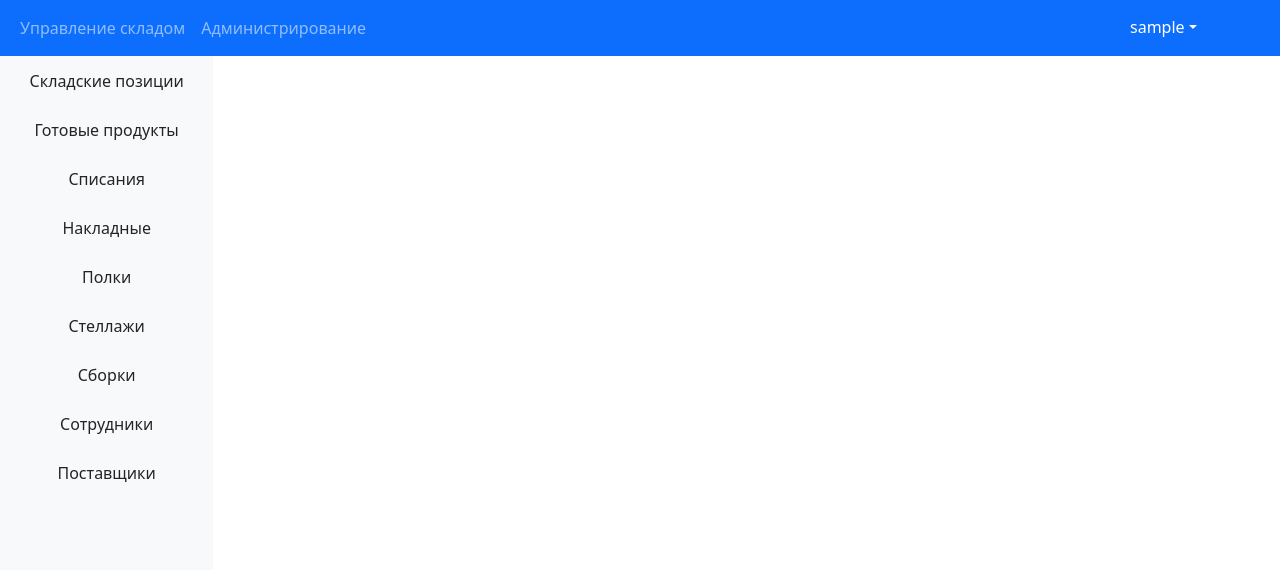
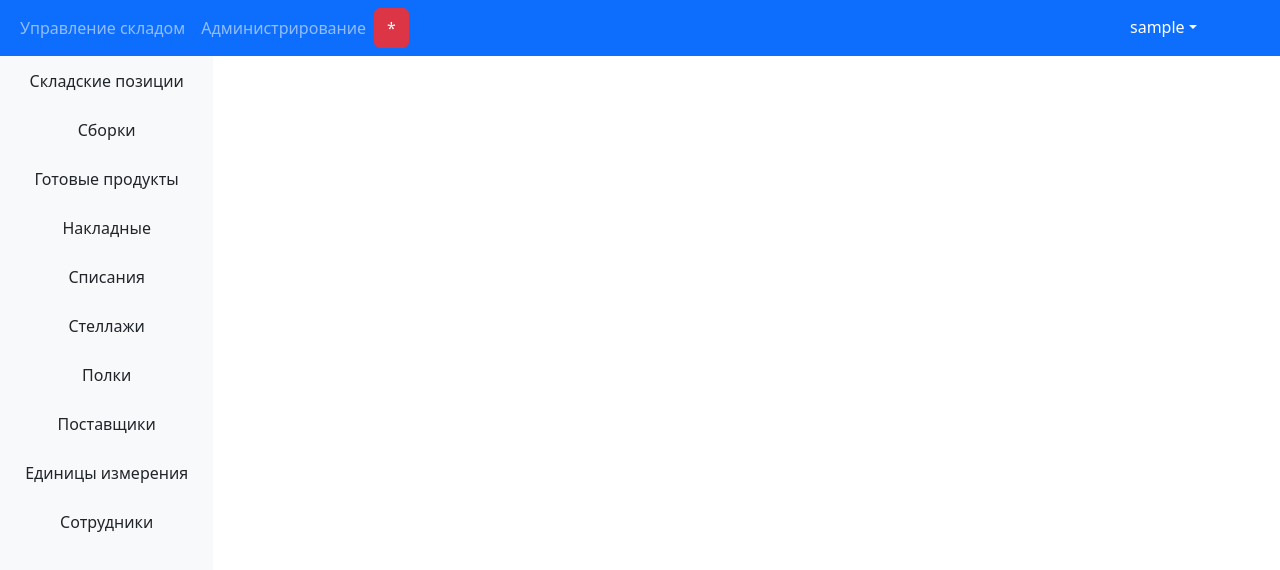
Before and after one commit to BesunovID/AlterStorage, a React (Create React App) app: page /storage in a window 1280 px wide. Shown: the top 570 px of the page. Built offline with nearby package versions, Linux system fonts and the light colour scheme; sample sign-in values are in the browser's storage.

Commit message:
change alerts, main menu

```diff
--- a/src/components/Layout/Header.tsx
+++ b/src/components/Layout/Header.tsx
@@ -9,6 +9,7 @@ export function Header() {
     const navigate = useNavigate();
     const username = useAppSelector(state => state.auth.username);
     const userRole = useAppSelector(state => state.users.myProfile.role);
+    const alerts = useAppSelector(state => state.alerts.alerts);
     const [show, setShow] = useState(false);
 
     return(
@@ -31,6 +32,7 @@ export function Header() {
                     </Offcanvas>
                     <Nav.Link href='/storage' className="d-none d-sm-block ms-10">Управление складом</Nav.Link>
                     {userRole === 'admin' && <Nav.Link href='/admin' className="d-none d-sm-block ms-10">Администрирование</Nav.Link>}
+                    <Button className="d-none d-sm-block me-0" variant="danger" onClick={() => console.log(alerts.map((alert) => alert.message))}> * </Button>
                     <Dropdown id='dropdown-profile' className="d-none d-sm-block col-sm-2 ms-auto">
                         <Dropdown.Toggle>{username}</Dropdown.Toggle>
                         <Dropdown.Menu>
--- a/src/components/Workspace/MainMenu.tsx
+++ b/src/components/Workspace/MainMenu.tsx
@@ -8,9 +8,9 @@ import style from "../../styles/Workspace/MainMenu.module.scss"
 export function MainMenu() {
     const dispatch = useAppDispatch();
     const loading = useAppSelector(state => state.tables.loading);
-    const [selectBtn, setButton] = useState(urlList.main);
+    const [selectBtn, setButton] = useState('');
 
-    const handleChooseTable = (link: urlList) => {
+    const handleChooseTable = (link: string) => {
         setButton(link);
         dispatch(showProductsTable(link));
     }
@@ -18,29 +18,29 @@ export function MainMenu() {
         <>
             <div className='main-manu d-sm-block d-none col-sm-3 col-md-2 p-0 bg-light' style={{height: 'calc(100vh - 58px)'}}>
                 <ToggleButtonGroup name='tables-btn-choose' className='w-100 pt-2 border-none' type='radio' defaultValue={selectBtn} onChange={handleChooseTable} vertical>
-                    <ToggleButton id="main-btn-1" value={urlList.storage_positions} disabled={loading} variant={selectBtn === 'storage_positions' ? "primary" : 'outline-dark'} className={style.button}>Складские позиции</ToggleButton>
-                    <ToggleButton id="main-btn-2" value={urlList.finished_product} disabled={loading} variant={selectBtn === 'finished_product' ? "primary" : 'outline-dark'} className={style.button}>Готовые продукты</ToggleButton>
-                    <ToggleButton id="main-btn-3" value={urlList.write_down} disabled={loading} variant={selectBtn === 'write_down' ? "primary" : 'outline-dark'} className={style.button}>Списания</ToggleButton>
-                    <ToggleButton id="main-btn-4" value={urlList.invoice_number} disabled={loading} variant={selectBtn === 'invoice_number' ? "primary" : 'outline-dark'} className={style.button}>Накладные</ToggleButton>
-                    <ToggleButton id="main-btn-5" value={urlList.shelf} disabled={loading} variant={selectBtn === 'shelf' ? "primary" : 'outline-dark'} className={style.button}>Полки</ToggleButton>
-                    <ToggleButton id="main-btn-6" value={urlList.rack} disabled={loading} variant={selectBtn === 'rack' ? "primary" : 'outline-dark'} className={style.button}>Стеллажи</ToggleButton>
-                    <ToggleButton id="main-btn-7" value={urlList.assemblings} disabled={loading} variant={selectBtn === 'assemblings' ? "primary" : 'outline-dark'} className={style.button}>Сборки</ToggleButton>
-                    <ToggleButton id="main-btn-8" value={urlList.FIO_emploeey} disabled={loading} variant={selectBtn === 'FIO_emploeey' ? "primary" : 'outline-dark'} className={style.button}>Сотрудники</ToggleButton>
-                    <ToggleButton id="main-btn-9" value={urlList.provider} disabled={loading} variant={selectBtn === 'provider' ? "primary" : 'outline-dark'} className={style.button}>Поставщики</ToggleButton>
+                    {Object.entries(urlList).map(([url, table], index) =>
+                        url !== 'main' &&
+                        <ToggleButton
+                            key={index}
+                            id={`main-table-${index}`}
+                            value={url}
+                            disabled={loading}
+                            variant={selectBtn === url ? "primary" : 'outline-dark'}
+                            className={style.button}
+                        >
+                            {table}
+                        </ToggleButton>
+                    )}
+
                 </ToggleButtonGroup>
             </div>
             <div className="d-sm-none d-block p-2">
                 <Form.Select onChange={(value) => handleChooseTable(value.target.value as urlList)} aria-label="Default select example">
                     <option value={urlList.main}>Выберите таблицу...</option>
-                    <option value={urlList.storage_positions}>Складские позиции</option>
-                    <option value={urlList.finished_product}>Готовые продукты</option>
-                    <option value={urlList.write_down}>Списания</option>
-                    <option value={urlList.invoice_number}>Накладные</option>
-                    <option value={urlList.shelf}>Полки</option>
-                    <option value={urlList.rack}>Стеллажи</option>
-                    <option value={urlList.assemblings}>Сборки</option>
-                    <option value={urlList.FIO_emploeey}>Сотрудники</option>
-                    <option value={urlList.provider}>Поставщики</option>
+                    {Object.entries(urlList).map(([url, table], index) =>
+                        url !== 'main' &&
+                        <option key={index} value={url}>{table}</option>
+                    )}
                 </Form.Select>
             </div>
         </>
--- a/src/components/Workspace/Modal/ModalForm/SelectableField.tsx
+++ b/src/components/Workspace/Modal/ModalForm/SelectableField.tsx
@@ -31,10 +31,11 @@ export function SelectableField(props: any) {
           as={CustomToggle}
           isEdit={isEdit}
           error={!!errors[name] && !!errors[name][index] && errors[name][index]}>
-            {value.selectData?.find((el: any) => el.id.toString() === formikValue)
+            {
+            value.selectData?.find((el: any) => el.id.toString() === formikValue)
             ? (value.selectData?.find((el: any) => el.id.toString() === formikValue) as any)[`${value.valueFrom}`]
             : ''
-          }
+            }
           </DropdownToggle>
           <Dropdown.Menu as={CustomMenu} style={{maxWidth: '420px'}} loading={loading}>
             {value.selectData?.map((el: Object) => {
--- a/src/components/Workspace/Modal/ModalForm/index.tsx
+++ b/src/components/Workspace/Modal/ModalForm/index.tsx
@@ -2,7 +2,7 @@ import axios from "axios";
 import { useState, useEffect } from "react";
 import { Accordion, Button, Form } from "react-bootstrap";
 import { useAppDispatch, useAppSelector } from "../../../../hooks/redux";
-import { BaseElement, urlList } from "../../../../models/models";
+import { BaseElement, BaseField, urlList } from "../../../../models/models";
 import { createElement, updateElement } from "../../../../store/actions/tableActions";
 import { SelectableField } from "./SelectableField";
 import { SubdataField } from "./SubdataField";
@@ -15,7 +15,7 @@ export function ModalForm(props: any) {
     const { Formik } = formik;
 
     const element: BaseElement = props.element;
-    const table: urlList = props.table;
+    const table: string = props.table;
     const userRole = useAppSelector(state => state.users.myProfile.role);
 
     const [loading, setLoading] = useState(!props.isOpen ? false : true);
@@ -203,12 +203,12 @@ export function ModalForm(props: any) {
         {({ handleSubmit, handleChange, setFieldValue, values, errors }) => (
         <Form noValidate onSubmit={handleSubmit} className={props.isCreate && "rounded p-2 my-2"} style={props.isCreate && {backgroundColor: '#458b7460'}}>
             <Accordion>
-            {Object.entries(newElement).map(([key, value]) => {
+            {Object.entries(newElement).map(([key, value]: [string, BaseField], index) => {
                 if (value.visable && value.childrens === undefined && value.subject === props.subject) {
                     if (value.selectable)
                         return(
                         <SelectableField
-                            key={`${key} ${props.isCreate}`}
+                            key={index}
                             name={key}
                             value={value}
                             index={0}
@@ -220,7 +220,7 @@ export function ModalForm(props: any) {
                             loading={loading}
                         />)
                     else return(
-                        <Form.Group key={`${key}`}>
+                        <Form.Group key={index}>
                             <Form.Label className="mt-1">{value.key}</Form.Label>
                             <Form.Control
                                 name={`${key}[0]`}
@@ -245,7 +245,7 @@ export function ModalForm(props: any) {
                         <>
                             {arr.map((_, index) =>
                                 <SubdataField
-                                    key={`${key} ${index}`}
+                                    key={index}
                                     name={key}
                                     value={value}
                                     formikValue={values}
@@ -261,6 +261,7 @@ export function ModalForm(props: any) {
                             )}
                             {isEdit &&
                             <Button
+                            key={index}
                             className='d-block mt-3 mx-auto'
                             onClick={() => {handleAddField(key, values)}}
                             >
--- a/src/components/Workspace/TableData.tsx
+++ b/src/components/Workspace/TableData.tsx
@@ -43,9 +43,9 @@ export function TableData() {
         }
     }
 
-    const handleDeleteElement = (id: string) => {
+    const handleDeleteElement = (element: BaseElement) => {
         const accept = window.confirm('Вы уверены что хотите удалить этот элемент?');
-        accept && dispatch(deleteElement(id, currentTable));
+        accept && dispatch(deleteElement(element, currentTable));
     }
 
     useEffect(() => {
@@ -90,7 +90,7 @@ export function TableData() {
                         {searchData.map((e: BaseElement) => (
                             <tr key={`${e['id'].value[0]}`}>
                                 {userRole !== 'user' && <td style={{maxWidth: '40px'}}>
-                                    <Button variant='danger' key={e['id'].value[0]} onClick={() => handleDeleteElement(e['id'].value[0])} style={{width: '30px', height: '30px', padding: '0'}}>X</Button>
+                                    <Button variant='danger' key={e['id'].value[0]} onClick={() => handleDeleteElement(e)} style={{width: '30px', height: '30px', padding: '0'}}>X</Button>
                                 </td>}
                                 {Object.entries(e).map(([keys, val]) => (
                                     (e[keys].childrens === undefined) && (keys !== 'id_2') && (keys !== 'number_invoice_2') && (keys !== 'storage_position_2') &&
--- a/src/models/models.ts
+++ b/src/models/models.ts
@@ -23,6 +23,7 @@ export type BaseField = {
     value: Array<string>
     visableValue?: Array<string>
     type: string
+    main?: boolean
     required: boolean
     childrens?: Array<string>
     count?: number
@@ -44,6 +45,7 @@ type ListOfTables = {
         [table: string]: BaseElement
     }
     get: Function
+    mainField: Function
 }
 
 export const defaultElementOfTable: ListOfTables = {
@@ -62,6 +64,7 @@ export const defaultElementOfTable: ListOfTables = {
                 required: true,
                 visable: true,
                 type: 'text',
+                main: true,
                 minLength: 1,
                 maxLength: 255,
             },
@@ -71,6 +74,7 @@ export const defaultElementOfTable: ListOfTables = {
                 type: 'text',
                 required: true,
                 visable: true,
+                main: true,
                 minLength: 1,
                 maxLength: 255,
             },
@@ -80,6 +84,7 @@ export const defaultElementOfTable: ListOfTables = {
                 type: 'text',
                 required: false,
                 visable: true,
+                main: true,
                 minLength: 0,
                 maxLength: 255,
             },
@@ -124,6 +129,7 @@ export const defaultElementOfTable: ListOfTables = {
                 value: [''],
                 visableValue: [''],
                 type: 'number',
+                main: true,
                 required: true,
                 visable: true,
                 selectable: 'finished_product',
@@ -152,6 +158,7 @@ export const defaultElementOfTable: ListOfTables = {
                 key: 'Наименование',
                 value: [''],
                 type: 'text',
+                main: true,
                 required: true,
                 visable: true,
                 minLength: 1,
@@ -179,6 +186,7 @@ export const defaultElementOfTable: ListOfTables = {
                 key: 'Номер накладной',
                 value: [''],
                 type: 'text',
+                main: true,
                 required: true,
                 visable: true,
                 minLength: 1,
@@ -308,6 +316,7 @@ export const defaultElementOfTable: ListOfTables = {
                 key: 'Наименование',
                 value: [''],
                 type: 'text',
+                main: true,
                 required: true,
                 visable: true,
                 minLength: 1,
@@ -362,6 +371,7 @@ export const defaultElementOfTable: ListOfTables = {
                 key: 'Номер',
                 value: [''],
                 type: 'text',
+                main: true,
                 required: true,
                 visable: true,
                 minLength: 1,
@@ -380,6 +390,7 @@ export const defaultElementOfTable: ListOfTables = {
                 key: 'Номер',
                 value: [''],
                 type: 'text',
+                main: true,
                 required: true,
                 visable: true,
                 minLength: 1,
@@ -398,6 +409,7 @@ export const defaultElementOfTable: ListOfTables = {
                 key: 'Обозначение',
                 value: [''],
                 type: 'text',
+                main: true,
                 required: true,
                 minLength: 1,
                 maxLength: 100,
@@ -542,6 +554,7 @@ export const defaultElementOfTable: ListOfTables = {
                 key: 'Наименование',
                 value: [''],
                 type: 'text',
+                main: true,
                 required: true,
                 visable: true,
                 minLength: 1,
@@ -577,6 +590,7 @@ export const defaultElementOfTable: ListOfTables = {
                 value: [''],
                 visableValue: [''],
                 type: 'number',
+                main: true,
                 required: true,
                 visable: true,
                 selectable: 'storage_positions',
@@ -627,21 +641,28 @@ export const defaultElementOfTable: ListOfTables = {
 
         }
         return newObj
+    },
+    mainField: function(url: string) {
+        const main: string[] = [];
+        for(let field in defaultElementOfTable.tables[url]) {
+            defaultElementOfTable.tables[url][field].main && main.push(field);
+        }
+        return main
     }
 }
 
 export enum urlList {
-    main = '',
-    FIO_emploeey = 'FIO_emploeey',
-    assemblings = 'assemblings',
-    finished_product = 'finished_product',
-    invoice_number = 'invoice_number',
-    provider = 'provider',
-    rack = 'rack',
-    shelf = 'shelf',
-    storage_positions = 'storage_positions',
-    unit_of_measure = 'unit_of_measure',
-    write_down ='write_down'
+    'main' = 'Главная',
+    'storage_positions' = 'Складские позиции',
+    'assemblings' = 'Сборки',
+    'finished_product' = 'Готовые продукты',
+    'invoice_number' = 'Накладные',
+    'write_down' ='Списания',
+    'rack' = 'Стеллажи',
+    'shelf' = 'Полки',
+    'provider' = 'Поставщики',
+    'unit_of_measur' = 'Единицы измерения',
+    'FIO_emploeey' = 'Сотрудники',
 }
 
 export type ParticlesDots = {
@@ -656,6 +677,7 @@ export type AlertStatus = 'success'|'erros'|'warning'|'info'
 export interface IAlert {
     id: number,
     status: AlertStatus,
+    header: string,
     message: string,
     timeout?: number,
 }
--- a/src/store/actions/tableActions.ts
+++ b/src/store/actions/tableActions.ts
@@ -12,7 +12,7 @@ const customAxios = axios.create({
     }
 })
 
-export const showProductsTable = (link: urlList) => {
+export const showProductsTable = (link: string) => {
     const emptyElement: BaseElement = defaultElementOfTable.get(link);
     const data: BaseElement[] = [];
     return async (dispatch: AppDispatch) => {
@@ -87,20 +87,27 @@ const getSubData = (table: string, emptyElement: BaseElement, selectData: {[key:
     })
 }
 
-export const showModalElement = (isOpen: boolean, element?: BaseElement, table?: urlList) => {
+export const showModalElement = (isOpen: boolean, element?: BaseElement, table?: string) => {
     return(dispatch: AppDispatch) => {
         dispatch(tableSlice.actions.showModalElement({isOpen: isOpen, element: element}));
         if (table && !isOpen) dispatch(showProductsTable(table));
     }
 }
 
-export const createElement = (element: BaseElement, link: urlList) => {
+export const createElement = (element: BaseElement, link: string) => {
     const returnedData = restructData(element);
+    const table = {...urlList};
+
     return async(dispatch: AppDispatch) => {
         const result = await customAxios.post(`/${link}/`, returnedData)
         .then(() => {
             dispatch(showModalElement(false, undefined, link));
-            dispatch(addAlert('success', 'Элемент успешно создан!', 5000));
+            dispatch(addAlert(
+                'success',
+                `${table[link as keyof typeof urlList]}`,
+                `Элемент ${element[defaultElementOfTable.mainField(link)].value[0]} успешно создан!`,
+                10000)
+            );
             return 'success'
         })
         .catch((e) => {
@@ -110,14 +117,21 @@ export const createElement = (element: BaseElement, link: urlList) => {
     }
 }
 
-export const updateElement = (element: BaseElement, link: urlList) => {
+export const updateElement = (element: BaseElement, link: string) => {
     const id = Number(element['id'].value[0]);
+    const table = {...urlList};
     const returnedData = restructData(element);
+
     return async(dispatch: AppDispatch) => {
         const result = await customAxios.patch(`/${link}/${id}/`, returnedData)
         .then(() => {
             dispatch(showModalElement(false, undefined, link));
-            dispatch(addAlert('success', 'Элемент успешно обновлен!', 5000));
+            dispatch(addAlert(
+                'success',
+                `${table[link as keyof typeof urlList]}`,
+                `Элемент ${element[defaultElementOfTable.mainField(link)].value[0]} успешно обновлен!`,
+                10000)
+            );
             return 'success'
         })
         .catch((e) => {
@@ -127,16 +141,26 @@ export const updateElement = (element: BaseElement, link: urlList) => {
     }
 }
 
-export const deleteElement = (elementID: string, link: urlList) => {
+export const deleteElement = (element: BaseElement, link: string) => {
+    const id = element['id'].value[0];
+    const table = {...urlList};
+
     return async(dispatch: AppDispatch) => {
-        await customAxios.delete(`/${link}/${elementID}/`)
+        const result = await customAxios.delete(`/${link}/${id}/`)
         .then(() => {
             dispatch(showProductsTable(link));
+            dispatch(addAlert(
+                'success',
+                `${table[link as keyof typeof urlList]}`,
+                `Элемент ${element[defaultElementOfTable.mainField(link)].value[0]} удален!`,
+                10000)
+            );
             return 'success'
         })
         .catch((e) => {
             return 'error'
         })
+        return result
     }
 }
 
--- a/src/store/slices/tableSlice.ts
+++ b/src/store/slices/tableSlice.ts
@@ -11,12 +11,12 @@ interface TableState {
     modalIsOpen: boolean
     emptyElement: BaseElement
     element: BaseElement
-    currentUrl: urlList
+    currentUrl: string
 }
 
 interface PayloadShowTable {
     data: BaseElement[]
-    table: urlList
+    table: string
     emptyElement: BaseElement
 }
 
@@ -40,7 +40,7 @@ const initialState: TableState = {
     modalIsOpen: false,
     emptyElement: {},
     element: {},
-    currentUrl: urlList.main
+    currentUrl: ''
 }
 
 export const tableSlice = createSlice({
```
Also changed, not shown: src/components/Layout/index.tsx (+4 -21 lines), src/components/Toasts.tsx (added, +35 -0 lines), src/store/actions/alertsActions.ts (+3 -4 lines), src/store/slices/alertsSlice.ts (+4 -3 lines).
